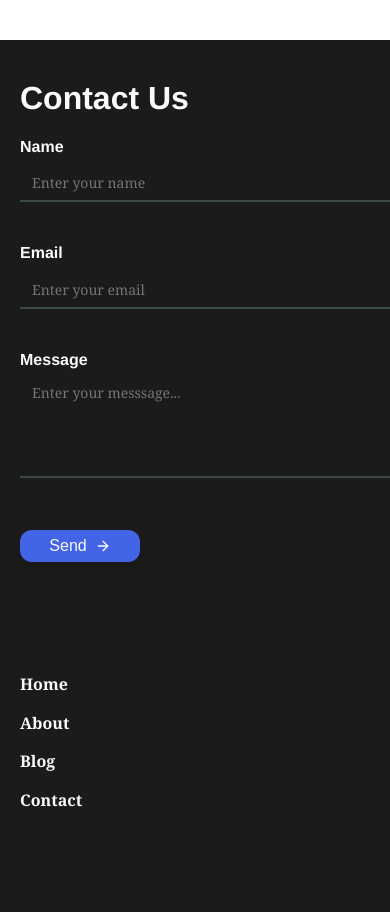
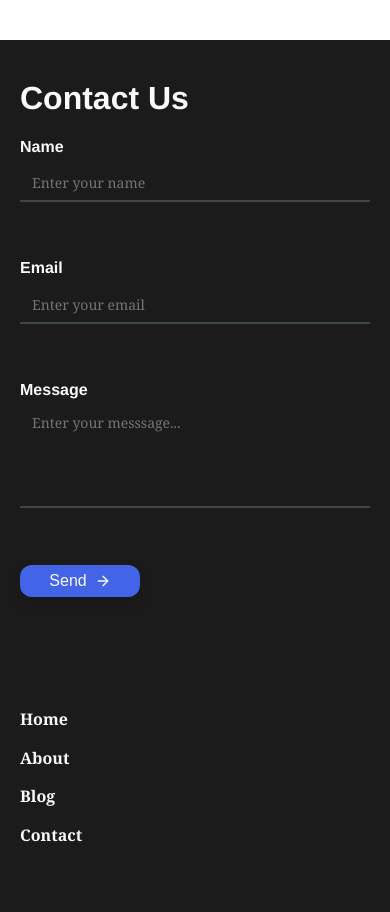
Before and after one commit to tylorkolbeck/midway-web-dev, a Gatsby site: page / in a window 390 px wide. Shown: the part 3540-4452 px from the top of the page. Built offline with nearby package versions, Linux system fonts and the light colour scheme; Gatsby itself is replaced by a stand-in of ours; some packages are replaced by stand-ins of ours.

Commit message:
fix footer responisveness

```diff
--- a/src/components/ContactForm/ContactForm.js
+++ b/src/components/ContactForm/ContactForm.js
@@ -23,12 +23,7 @@ export default function ContactForm(props) {
           <h4>Message</h4>
           <textarea placeholder="Enter your messsage..." />
         </div>
-        <div
-          style={{
-            gridColumn: "1 / 3",
-            display: "flex",
-          }}
-        >
+        <div>
           <Button bg="tert" icon="arrowRight" style={{ width: "120px" }}>
             Send
           </Button>
--- a/src/components/ContactForm/ContactForm.module.scss
+++ b/src/components/ContactForm/ContactForm.module.scss
@@ -38,13 +38,12 @@
   .ContactForm {
     display: flex;
     flex-direction: column;
-    padding-right: 20px;
     input {
-      margin-bottom: 10px;
+      margin-bottom: 25px;
     }
 
     textarea {
-      margin-bottom: 20px;
+      margin-bottom: 25px;
     }
   }
 }
--- a/src/components/Footer/Footer.module.scss
+++ b/src/components/Footer/Footer.module.scss
@@ -7,7 +7,7 @@
   margin-top: 100px;
   color: $color-grey-xlight;
   display: grid;
-  grid-template-columns: repeat(auto-fit, minmax(400px, 1fr));
+  grid-template-columns: repeat(auto-fit, minmax(300px, 1fr));
   gap: 2rem;
   overflow: hidden;
 
@@ -47,3 +47,9 @@
     font-size: 12px;
   }
 }
+
+@media only screen and (max-width: 360px) {
+  .Footer {
+    grid-template-columns: 1fr;
+  }
+}
--- a/src/components/WhatWeKnow/WhatWeKnow.module.scss
+++ b/src/components/WhatWeKnow/WhatWeKnow.module.scss
@@ -21,7 +21,7 @@
 .Tech_stack > div {
   display: flex;
   flex-wrap: wrap;
-  // grid-template-columns: repeat(auto-fit, minmax(100px, 100px));
+  // grid-template-columns: repeat(automedia-fit, minmax(100px, 100px));
   border-radius: 12px;
   justify-content: center;
 
```
